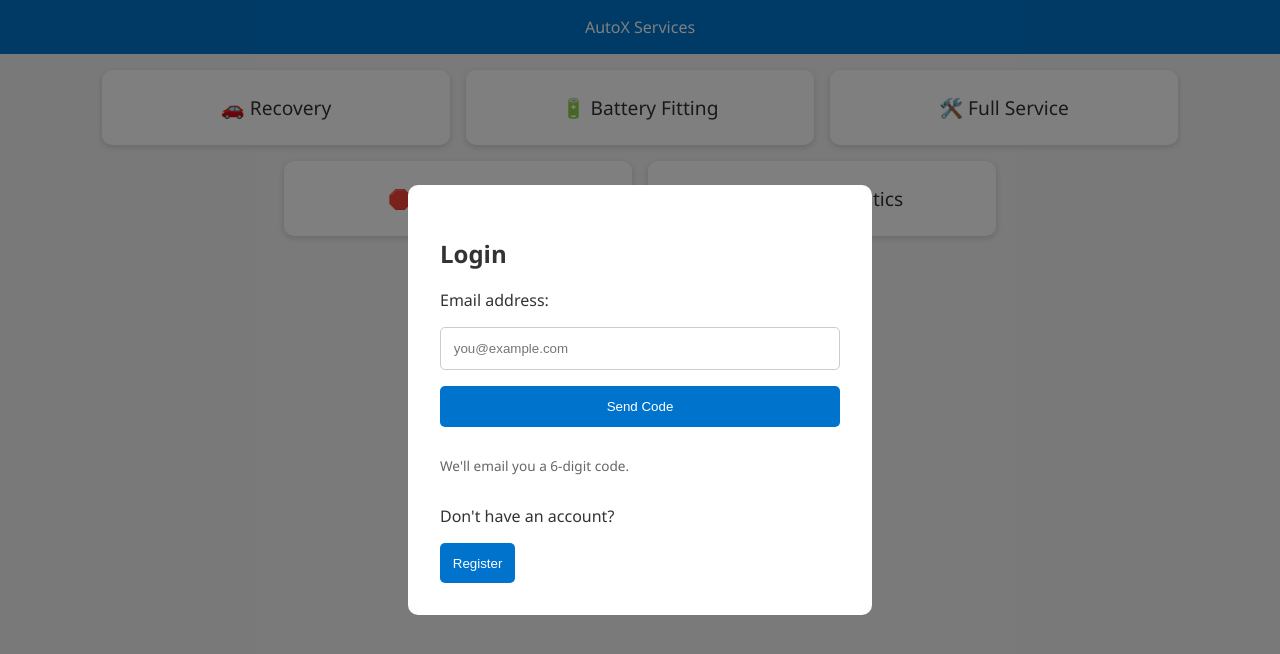
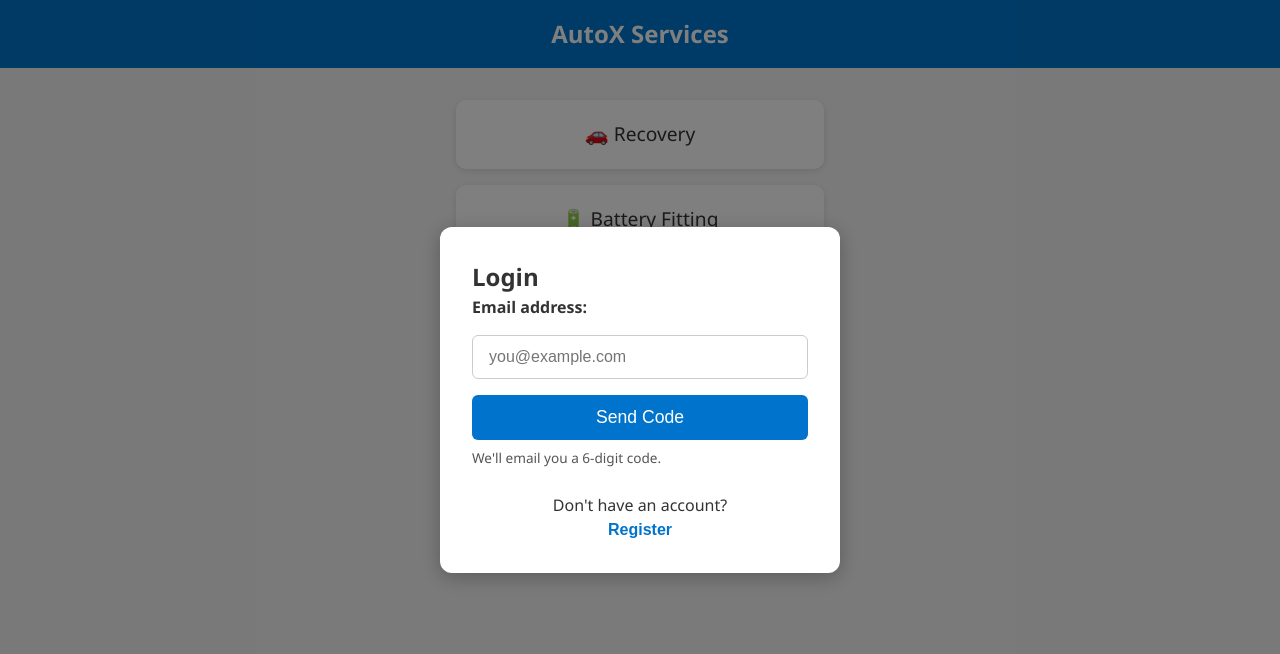
Before and after one commit to Cualabeer/rekaz, a plain HTML site: page index.html in a window 1280 px wide. Both pictures are taken after a click on the element "🚗 Recovery". Drawn offline with Linux system fonts and the light colour scheme.

Commit message:
Update global.css

```diff
--- a/shared/global.css
+++ b/shared/global.css
@@ -1,96 +1,150 @@
-body {
-  font-family: 'Segoe UI', sans-serif;
+/* Reset */
+* {
   margin: 0;
   padding: 0;
+  box-sizing: border-box;
+}
+
+body {
+  font-family: 'Segoe UI', Tahoma, Geneva, Verdana, sans-serif;
   background: #f4f4f4;
   color: #333;
+  line-height: 1.5;
+  min-height: 100vh;
 }
 
+/* Header */
 .site-header {
-  background: #0074cc;
-  color: #fff;
+  background-color: #0074cc;
+  color: white;
   padding: 1rem;
   text-align: center;
+  font-weight: 700;
+  font-size: 1.5rem;
+  position: sticky;
+  top: 0;
+  z-index: 1000;
 }
 
+/* Service Cards Container */
 .services-container {
   display: flex;
-  flex-wrap: wrap;
+  flex-direction: column;
   gap: 1rem;
   padding: 1rem;
-  justify-content: center;
+  max-width: 400px;
+  margin: 1rem auto;
 }
 
+/* Service Cards */
 .service-card {
-  background: #fff;
-  padding: 1.5rem;
+  background: white;
+  padding: 1.25rem;
   border-radius: 10px;
-  width: 90%;
-  max-width: 300px;
-  text-align: center;
-  box-shadow: 0 2px 6px rgba(0, 0, 0, 0.15);
+  box-shadow: 0 2px 6px rgba(0,0,0,0.1);
   font-size: 1.2rem;
   cursor: pointer;
-  transition: transform 0.2s ease;
+  text-align: center;
+  transition: background-color 0.2s ease, transform 0.15s ease;
 }
 
-.service-card:hover {
-  transform: scale(1.03);
-  background: #f0f8ff;
+.service-card:hover,
+.service-card:focus {
+  background-color: #e6f0ff;
+  transform: translateY(-3px);
+  outline: none;
 }
 
-/* Modal styling */
+/* Modal */
 .modal {
   position: fixed;
-  top: 0;
-  left: 0;
-  width: 100%;
-  height: 100%;
-  background: rgba(0,0,0,0.5);
+  inset: 0;
+  background-color: rgba(0,0,0,0.5);
   display: flex;
   justify-content: center;
   align-items: center;
-  z-index: 999;
+  padding: 1rem;
+  z-index: 10000;
+}
+
+.modal.hidden {
+  display: none;
 }
 
 .modal-content {
-  background: #fff;
+  background: white;
+  border-radius: 12px;
   padding: 2rem;
-  border-radius: 10px;
+  width: 100%;
   max-width: 400px;
-  width: 90%;
+  box-shadow: 0 4px 20px rgba(0,0,0,0.25);
 }
 
-.hidden {
-  display: none;
-}
-
-.modal-content form {
+/* Form */
+form {
   display: flex;
   flex-direction: column;
   gap: 1rem;
 }
 
-.modal-content input {
-  padding: 0.8rem;
-  border-radius: 5px;
-  border: 1px solid #ccc;
+label {
+  font-weight: 600;
 }
 
-.modal-content button {
-  background: #0074cc;
-  color: #fff;
-  padding: 0.8rem;
-  border: none;
-  border-radius: 5px;
-  cursor: pointer;
+input[type="email"] {
+  padding: 0.75rem 1rem;
+  border-radius: 6px;
+  border: 1px solid #ccc;
+  font-size: 1rem;
 }
 
-.modal-content button:hover {
-  background: #005fa3;
+input[type="email"]:focus {
+  border-color: #0074cc;
+  outline: none;
 }
 
+button[type="submit"] {
+  background-color: #0074cc;
+  color: white;
+  padding: 0.75rem 1rem;
+  border: none;
+  border-radius: 6px;
+  font-size: 1.1rem;
+  cursor: pointer;
+  transition: background-color 0.2s ease;
+}
+
+button[type="submit"]:hover,
+button[type="submit"]:focus {
+  background-color: #005fa3;
+  outline: none;
+}
+
+/* Note text */
 .note {
   font-size: 0.85rem;
-  color: #666;
+  color: #555;
+  margin-top: -0.5rem;
+  margin-bottom: 0.5rem;
 }
+
+/* Auth switch */
+.auth-switch {
+  text-align: center;
+  margin-top: 1rem;
+}
+
+.auth-switch button {
+  background: none;
+  border: none;
+  color: #0074cc;
+  font-weight: 700;
+  cursor: pointer;
+  font-size: 1rem;
+}
+
+.auth-switch button:hover,
+.auth-switch button:focus {
+  text-decoration: underline;
+  outline: none;
+}
```
